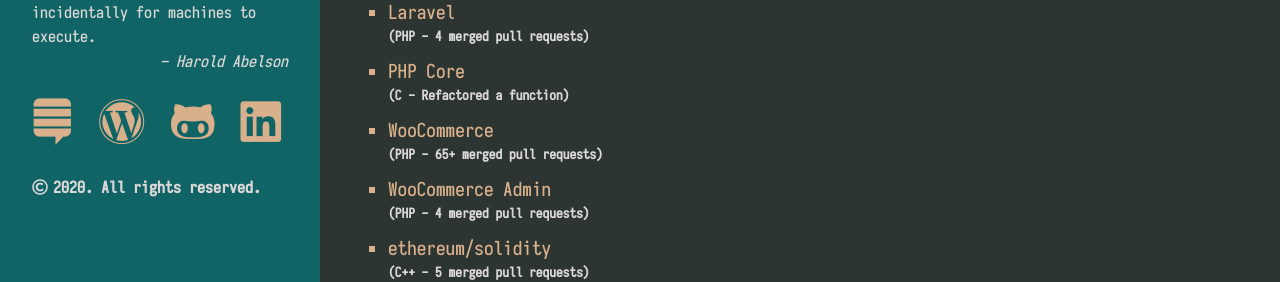
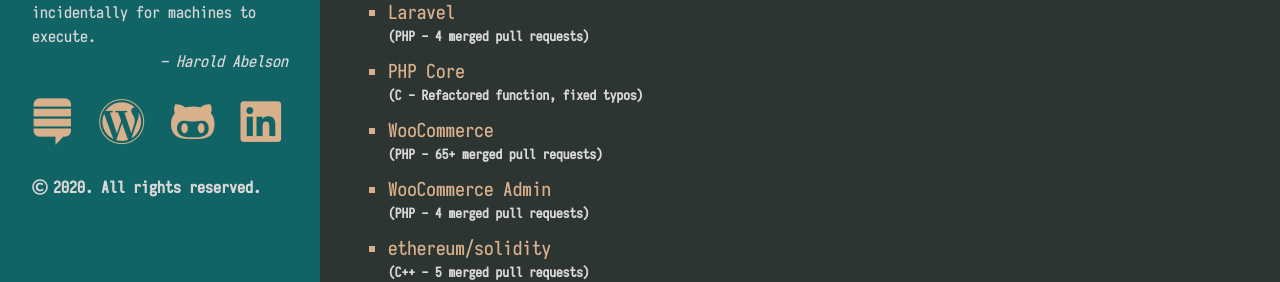
Before and after one commit to khanrn/codemascot.github.io, a Jekyll site: the page built from index.html, in a window 1280 px wide and 1178 px high. Shown: the part 329-611 px from the top of the window. Built offline with Jekyll 4.4.1, drawn with Linux system fonts in a browser that asks for light colours; nearby versions of some CDN libraries; the list of posts is cut into pages by our own code.

Commit message:
Fixed PHP core description text

```diff
--- a/index.html
+++ b/index.html
@@ -21,7 +21,7 @@
       </li>
 		  <li>
           <a target="_blank" href="http://git.php.net/?p=php-src.git&a=search&h=HEAD&st=author&s=naby88@gmail.com">PHP Core</a>
-          <span style="font-size: 0.7em;vertical-align: middle;font-weight: bold;">(C - Refactored a function)</span>
+          <span style="font-size: 0.7em;vertical-align: middle;font-weight: bold;">(C - Refactored function, fixed typos)</span>
       </li>
 		  <li>
           <a target="_blank" href="https://github.com/woocommerce/woocommerce/pulls?utf8=%E2%9C%93&q=is%3Apr+author%3Acodemascot+is%3Amerged+">WooCommerce</a>
```
